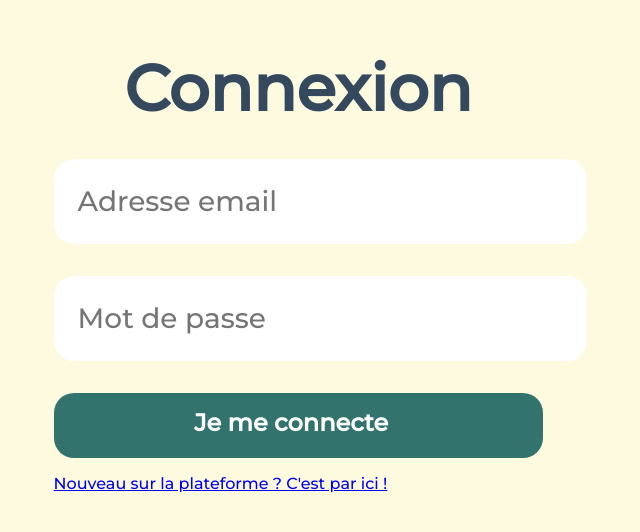
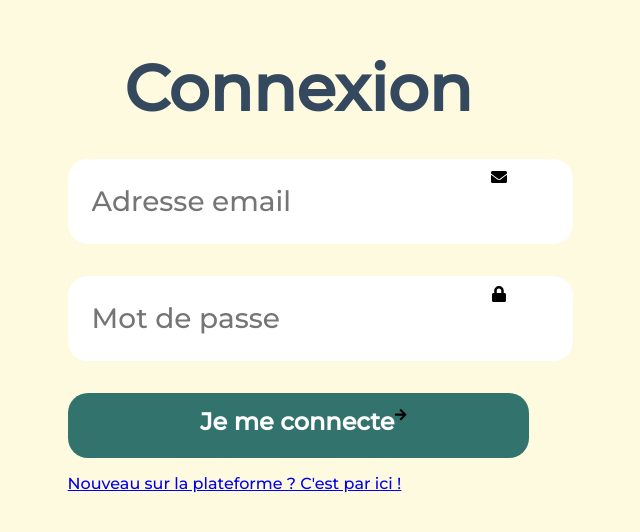
Before and after one commit to Samuel-Jspn/teacherr, a React (Create React App) app: page /connection in a window 1280 px wide. Shown: the part 150-682 px from the top of the page, without its empty margins (370-1010 px from the left). Built offline with nearby package versions, Linux system fonts and the light colour scheme.

Commit message:
add icon

```diff
--- a/package.json
+++ b/package.json
@@ -8,6 +8,7 @@
     "@testing-library/user-event": "^13.5.0",
     "react": "^18.2.0",
     "react-dom": "^18.2.0",
+    "react-icons": "^4.9.0",
     "react-router": "^6.11.2",
     "react-scripts": "^5.0.1",
     "web-vitals": "^2.1.4"
--- a/src/pages/connection.tsx
+++ b/src/pages/connection.tsx
@@ -1,6 +1,10 @@
 import React from "react";
 import { Link } from "react-router-dom";
 import "../styles/connection/connection.css";
+import { FaEnvelope } from 'react-icons/fa';
+import { FaLock } from 'react-icons/fa';
+import { FaArrowRight } from 'react-icons/fa';
+import { MdOutlineGesture } from 'react-icons/md';
 
 function connectionPage() {
   return (
@@ -10,16 +14,17 @@ function connectionPage() {
           <h1 className="titre">Connexion</h1>
           <div className="ChampRenseignemants">
             <input type="email" placeholder="Adresse email" />
-            <i className="bx bxs-envelope"></i>
+            <FaEnvelope/>
+
           </div>
           <div className="ChampRenseignemants">
             <input type="password" placeholder="Mot de passe" />
-            <i className="bx bxs-lock-alt"></i>
+            <FaLock/>
           </div>
           <button className="connection">
             <div className="connexion">
               <p>Je me connecte</p>
-              <i className="bx bx-right-arrow-alt"></i>
+              <FaArrowRight/>
             </div>
           </button>
           <Link to="/inscription">
```
Also changed, not shown: 1 other file (tests, documents, lock files or other folders).
